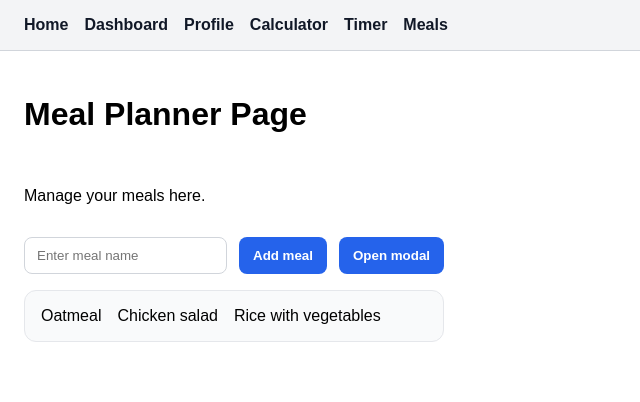
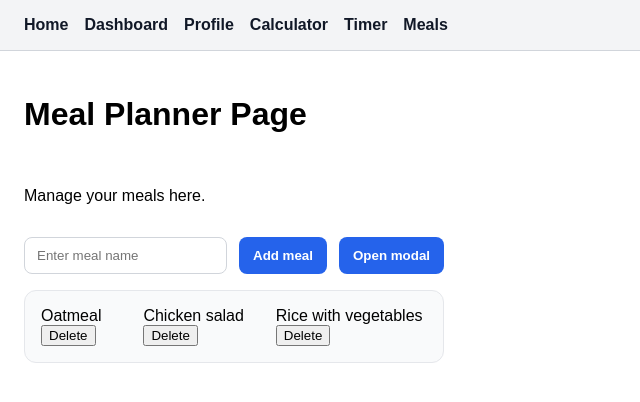
Before and after one commit to VladProtsyshyn/fitpilot-ai, a React (Vite) app: page /meals in a window 1280 px wide. Shown: the top 402 px of the page, without its empty margins (0-640 px from the left). Built offline with nearby package versions, Linux system fonts and the light colour scheme.

Commit message:
feat: add meal deletion

```diff
--- a/src/pages/MealPlannerPage/MealPlannerPage.jsx
+++ b/src/pages/MealPlannerPage/MealPlannerPage.jsx
@@ -18,6 +18,11 @@ function MealPlannerPage() {
         setMeals((prevMeals) => [...prevMeals, mealName]);
         setMealName('');
     };
+
+    const handleDeleteMeal = (mealToDelete) => {
+        setMeals((prevMeals) => prevMeals.filter((meal) => meal !== mealToDelete));
+    };
+
 
     return (
         <div className="meal-page">
@@ -44,7 +49,12 @@ function MealPlannerPage() {
             <div className="meal-list">
                 <ul>
                     {meals.map((meal) => (
-                    <li key={meal}>{meal}</li>
+                        <li key={meal}>
+                            {meal}
+                            <button type="button" onClick={() => handleDeleteMeal(meal)}>
+                                Delete
+                            </button>
+                        </li>
                     ))}
                 </ul>
             </div>
```
